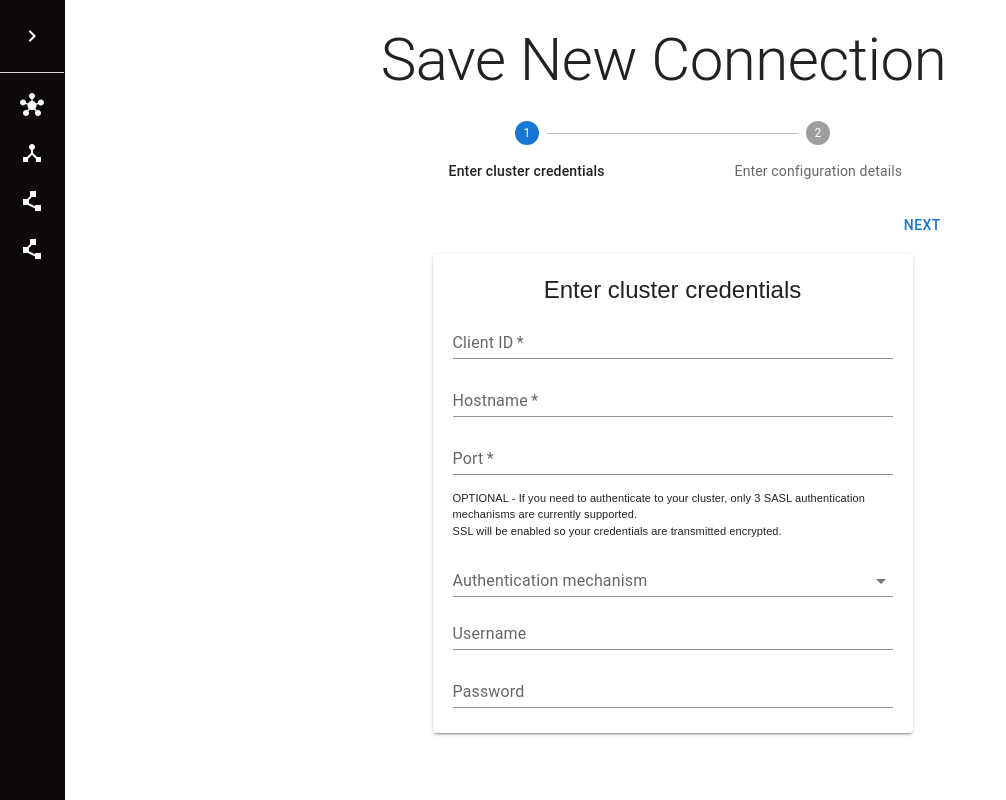
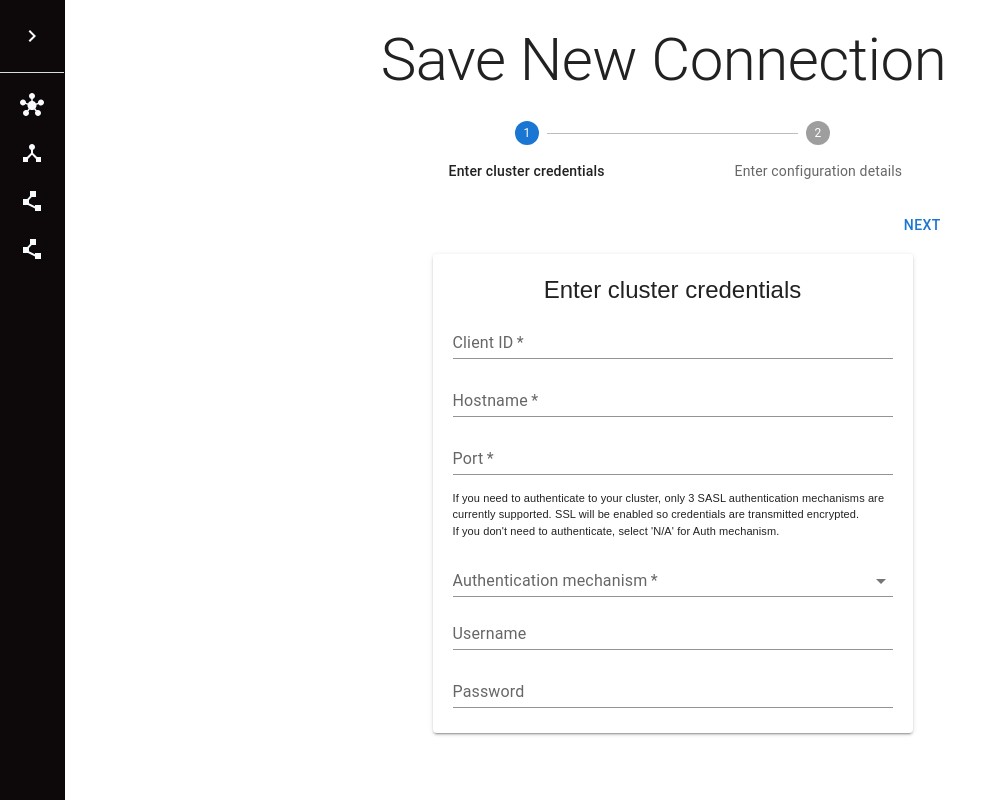
Before and after one commit to oslabs-beta/Kafka-Sonar, a React (Vite) app: page /connect in a window 1280 px wide. Shown: the whole page, without its empty margins (0-1006 px from the left). Built offline with nearby package versions, Linux system fonts and the light colour scheme; what @docker/docker-mui-theme would draw is missing.

Commit message:
Lifted states of Connect and Configure to SaveNewConnection, now passing down state and handlers as props to children components; added types for Connect and Configure component props

```diff
--- a/src/components/Configure.tsx
+++ b/src/components/Configure.tsx
@@ -6,58 +6,17 @@ import Typography from '@mui/material/Typography';
 import Grid from '@mui/material/Grid';
 import Button from '@mui/material/Button';
 
-import './../../public/kafka-sonar-orange-logo.svg';
+// TS types
+import { BrokerInfo, ConfigureProps } from '../types/types';
 
-// TS types
-import BrokerInfo from './types/types';
-
-// custom hook to handle state changes to input boxes as a user types
-const useInput = (initValue: string) => {
-  const [value, setValue] = useState(initValue);
-  const onChange = (e: KeyboardEvent): void => {
-    setValue(e.target.value);
-  };
-  return [value, onChange];
-};
-
-export default function Configure(): JSX.Element {
-  // custom hook
-  const [network, networkOnChange] = useInput('');
-  // useState
-  const [brokerInfo, setBrokerInfo] = useState<BrokerInfo[]>([
-    {
-      broker: 1,
-      host: '',
-      port: '',
-    },
-  ]);
-
-  // update host or port on a broker paper as the user types into either field
-  const updateHostOrPort = (e: KeyboardEvent, index: number): void => {
-    // use Textfield's / target's name to distinguish whether the user is typing into host or port field in a Broker component
-    const newBrokerInfo = [...brokerInfo];
-    newBrokerInfo[index][e.target.name] = e.target.value;
-    setBrokerInfo(newBrokerInfo);
-  };
-
-  // add new broker paper
-  const addBroker = () => {
-    setBrokerInfo([
-      ...brokerInfo,
-      {
-        // get brokerInfo array's last obj's broker value and increment by 1
-        broker: brokerInfo[brokerInfo.length - 1].broker + 1,
-        host: '',
-        port: '',
-      },
-    ]);
-  };
-
-  // remove last broker paper
-  const removeBroker = () => {
-    setBrokerInfo(brokerInfo.slice(0, brokerInfo.length - 1));
-  };
-
+export default function Configure({
+  network,
+  networkOnChange,
+  brokerInfo,
+  updateHostOrPort,
+  addBroker,
+  removeBroker,
+}: ConfigureProps): JSX.Element {
   return (
     <Paper
       elevation={2}
@@ -125,7 +84,7 @@ export default function Configure(): JSX.Element {
                 name="host"
                 type="text"
                 id="text"
-                // value={brokerInfo[i]['host']}
+                value={brokerObj.host}
                 onChange={(e: KeyboardEvent) => updateHostOrPort(e, i)}
                 label="Hostname"
                 fullWidth
@@ -137,7 +96,7 @@ export default function Configure(): JSX.Element {
                 name="port"
                 type="text"
                 id="text"
-                // value={brokerInfo[i + 1]['port']}
+                value={brokerObj.port}
                 onChange={(e: KeyboardEvent) => updateHostOrPort(e, i)}
                 label="Port"
                 fullWidth
--- a/src/components/Connect.tsx
+++ b/src/components/Connect.tsx
@@ -8,34 +8,23 @@ import InputLabel from '@mui/material/InputLabel';
 import Select from '@mui/material/Select';
 import MenuItem from '@mui/material/MenuItem';
 
-import './../../public/kafka-sonar-orange-logo.svg';
+// TS types
+import { ConnectProps } from '../types/types';
 
-// custom hook to handle state changes to input boxes as a user types
-const useInput = (initValue: string) => {
-  const [value, setValue] = useState(initValue);
-  const onChange = (e: KeyboardEvent): void => {
-    setValue(e.target.value);
-  };
-  return [value, onChange];
-};
-
-export default function Connect(): JSX.Element {
-  // custom hook
-  const [client, clientOnChange] = useInput('');
-  const [host, hostOnChange] = useInput('');
-  const [port, portOnChange] = useInput('');
-  // useState
-  const [auth, setAuth] = useState<string>('PLAIN');
-  // custom hook
-  const [username, usernameOnChange] = useInput('');
-  const [password, passwordOnChange] = useInput('');
-
-  // auth select handler to update state
-  const authOnChange = (e: MouseEvent) => {
-    const i = e.target.value;
-    setAuth(['PLAIN', 'SCRAM-SHA-256', 'SCRAM-SHA-512'][i]);
-  };
-
+export default function Connect({
+  client,
+  clientOnChange,
+  host,
+  hostOnChange,
+  port,
+  portOnChange,
+  auth,
+  authOnChange,
+  username,
+  usernameOnChange,
+  password,
+  passwordOnChange,
+}: ConnectProps): JSX.Element {
   return (
     <Paper
       elevation={2}
@@ -95,25 +84,29 @@ export default function Connect(): JSX.Element {
         align="left"
         style={{ margin: '10px auto' }}
       >
-        OPTIONAL - If you need to authenticate to your cluster, only 3 SASL
-        authentication mechanisms are currently supported.
+        If you need to authenticate to your cluster, only 3 SASL authentication
+        mechanisms are currently supported. SSL will be enabled so credentials
+        are transmitted encrypted.
         <br></br>
-        SSL will be enabled so your credentials are transmitted encrypted.
+        If you don't need to authenticate, select 'N/A' for Auth mechanism.
       </Typography>
       <FormControl
         variant="standard"
         fullWidth
+        required
         style={{ margin: '0 auto 5px' }}
       >
         <InputLabel>Authentication mechanism</InputLabel>
         <Select name="mechanisms" onChange={authOnChange}>
-          {['PLAIN', 'SCRAM-SHA-256', 'SCRAM-SHA-512'].map((mechanism, i) => {
-            return (
-              <MenuItem key={i} value={i}>
-                {mechanism}
-              </MenuItem>
-            );
-          })}
+          {['N/A', 'PLAIN', 'SCRAM-SHA-256', 'SCRAM-SHA-512'].map(
+            (mechanism, i) => {
+              return (
+                <MenuItem key={i} value={i}>
+                  {mechanism}
+                </MenuItem>
+              );
+            }
+          )}
         </Select>
       </FormControl>
       <TextField
@@ -130,7 +123,7 @@ export default function Connect(): JSX.Element {
       <TextField
         variant="standard"
         name="text"
-        type="text"
+        type="password"
         id="text"
         value={password}
         onChange={passwordOnChange}
--- a/src/pages/SaveNewConnection.tsx
+++ b/src/pages/SaveNewConnection.tsx
@@ -10,13 +10,84 @@ import Typography from '@mui/material/Typography';
 import Connect from '../components/Connect';
 import Configure from '../components/Configure';
 
+// TS types
+import { BrokerInfo, ConnectProps, ConfigureProps } from './../types/types';
+
 // Add New Connection flow is 2 steps:
 // 1) Get KafkaJS cluster connection info
-// 2) Get JXM info (to connect Prometheus to cluster) and Docker network (to connect our spun up, containerized network to user's)
+// 2) Get JMX info (to connect Prometheus to cluster) and Docker network (to connect our spun up, containerized network to user's)
 
 const steps = ['Enter cluster credentials', 'Enter configuration details'];
 
+// custom hook to handle state changes to input boxes as a user types
+const useInput = (initValue: string) => {
+  const [value, setValue] = useState(initValue);
+  const onChange = (e: KeyboardEvent): void => {
+    setValue(e.target.value);
+  };
+  return [value, onChange];
+};
+
 export default function SaveNewConnectionStepper(): JSX.Element {
+  // CONNECT STATE AND HANDLERS (lifted from Connect component)
+
+  // custom hook
+  const [client, clientOnChange] = useInput('');
+  const [host, hostOnChange] = useInput('');
+  const [port, portOnChange] = useInput('');
+  // useState
+  const [auth, setAuth] = useState<string>('');
+  // custom hook
+  const [username, usernameOnChange] = useInput('');
+  const [password, passwordOnChange] = useInput('');
+
+  // auth select handler to update state
+  const authOnChange: ConnectProps['authOnChange'] = (e) => {
+    const i = e.target.value;
+    setAuth(['N/A', 'PLAIN', 'SCRAM-SHA-256', 'SCRAM-SHA-512'][i]);
+  };
+
+  // CONFIGURE STATE AND HANDLERS (lifted from Configure component)
+
+  // custom hook
+  const [network, networkOnChange] = useInput('');
+  // useState
+  const [brokerInfo, setBrokerInfo] = useState<BrokerInfo[]>([
+    {
+      broker: 1,
+      host: '',
+      port: '',
+    },
+  ]);
+
+  // update host or port on a broker paper as the user types into either field
+  const updateHostOrPort: ConfigureProps['updateHostOrPort'] = (e, index) => {
+    // use Textfield's / target's name to distinguish whether the user is typing into host or port field in a Broker component
+    const newBrokerInfo = [...brokerInfo];
+    newBrokerInfo[index][e.target.name] = e.target.value;
+    setBrokerInfo(newBrokerInfo);
+  };
+
+  // add new broker paper
+  const addBroker = () => {
+    setBrokerInfo([
+      ...brokerInfo,
+      {
+        // get brokerInfo array's last obj's broker value and increment by 1
+        broker: brokerInfo[brokerInfo.length - 1].broker + 1,
+        host: '',
+        port: '',
+      },
+    ]);
+  };
+
+  // remove last broker paper
+  const removeBroker = () => {
+    setBrokerInfo(brokerInfo.slice(0, brokerInfo.length - 1));
+  };
+
+  // SAVENEWCONNECTIONSTEPPER STATE AND HANDLERS
+
   const [activeStep, setActiveStep] = useState<number>(0);
   const navigate = useNavigate();
 
@@ -25,9 +96,25 @@ export default function SaveNewConnectionStepper(): JSX.Element {
   };
 
   const handleNext = () => {
-    // check 3 reqd Connect fields (client id, host, port) are NOT empty strings
-    // if any are empty, alert user and exit handler
-    setActiveStep((prevActiveStep) => prevActiveStep + 1);
+    // if client, host, port, or auth are empty strings
+    if (!client || !host || !port || !auth) {
+      // alert user and exit handler
+      alert(
+        'Please provide at least Client ID, Hostname, Port, and Authentication mechanism.'
+      );
+      return;
+    }
+    // if auth is 'PLAIN', 'SCRAM-SHA-256', or 'SCRAM-SHA-512' and username/pw are empty
+    else if (auth !== 'N/A' && (!username || !password)) {
+      // alert user and exit handler
+      alert(
+        'In order to authenticate to your cluster, please provide the username and password.'
+      );
+    }
+    // otherwise, go to next step
+    else {
+      setActiveStep((prevActiveStep) => prevActiveStep + 1);
+    }
   };
 
   const handleFinish = () => {
@@ -75,7 +162,31 @@ export default function SaveNewConnectionStepper(): JSX.Element {
           )}
         </Box>
       </Box>
-      {activeStep === 0 ? <Connect /> : <Configure />}
+      {activeStep === 0 ? (
+        <Connect
+          client={client}
+          clientOnChange={clientOnChange}
+          host={host}
+          hostOnChange={hostOnChange}
+          port={port}
+          portOnChange={portOnChange}
+          auth={auth}
+          authOnChange={authOnChange}
+          username={username}
+          usernameOnChange={usernameOnChange}
+          password={password}
+          passwordOnChange={passwordOnChange}
+        />
+      ) : (
+        <Configure
+          network={network}
+          networkOnChange={networkOnChange}
+          brokerInfo={brokerInfo}
+          updateHostOrPort={updateHostOrPort}
+          addBroker={addBroker}
+          removeBroker={removeBroker}
+        />
+      )}
     </Fragment>
   );
 }
```
Also changed, not shown: src/types/types.tsx (+26 -0 lines).
